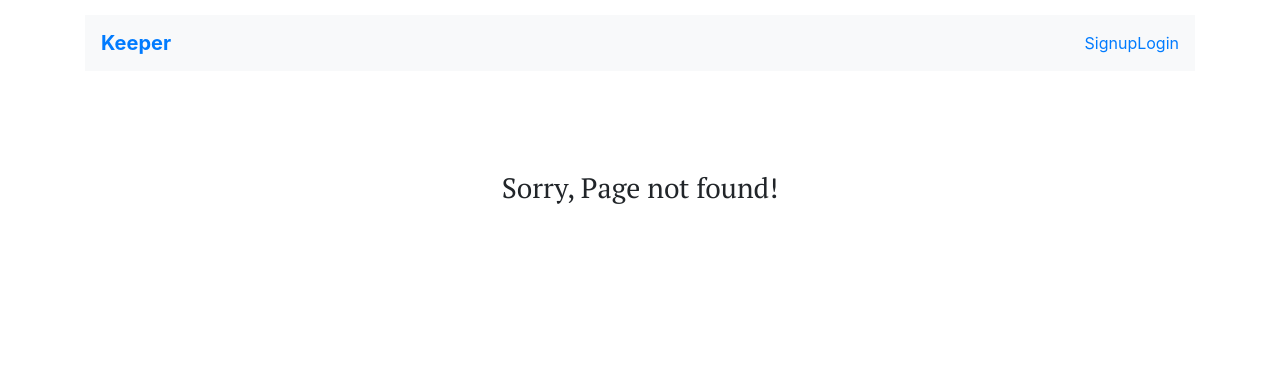
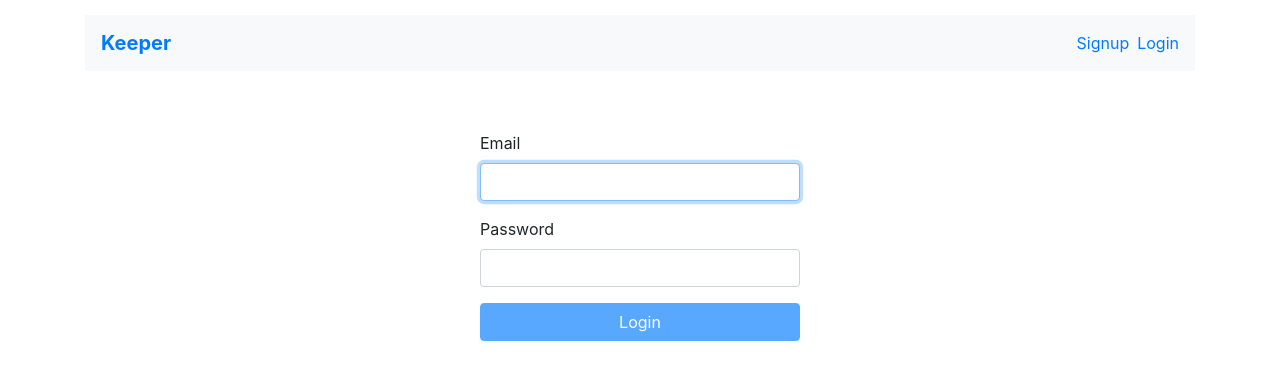
Before and after one commit to sprakash57/serverless-keeper-client, a React (Create React App) app: page /login in a window 1280 px wide. Before the commit this address had no page. Shown: the top 380 px of the page. Built offline with nearby package versions, Linux system fonts and the light colour scheme; what aws-amplify would draw is missing.

Commit message:
added login page

```diff
--- a/src/App.js
+++ b/src/App.js
@@ -1,10 +1,15 @@
-import React from 'react';
+import React, { useState } from 'react';
 import { Navbar, Nav, NavItem } from 'react-bootstrap';
 import { Link } from 'react-router-dom';
+import { AppContext } from './libs/context';
+import Routes from './Routes';
 import './App.css';
-import Routes from './Routes';
 
 function App() {
+  const [isAuthenticated, userHasAuthenticated] = useState(false);
+  function handleLogout() {
+    userHasAuthenticated(false);
+  }
   return (
     <div className="App container">
       <Navbar collapseOnSelect className="bg-light">
@@ -13,17 +18,24 @@ function App() {
         </Navbar.Brand>
         <Navbar.Collapse className="justify-content-end">
           <Nav>
+            {isAuthenticated
+              ? <NavItem onClick={handleLogout}><Link to="/login">Logout</Link></NavItem>
+              : <>
                 <NavItem>
                   <Link to="/signup">Signup</Link>
                 </NavItem>
-            <NavItem>
+                <NavItem className="ml-2">
                   <Link to="/login">Login</Link>
                 </NavItem>
+              </>
+            }
           </Nav>
         </Navbar.Collapse>
         <Navbar.Toggle aria-controls="responsive-navbar-nav" />
       </Navbar>
+      <AppContext.Provider value={{ isAuthenticated, userHasAuthenticated }}>
         <Routes />
+      </AppContext.Provider>
     </div>
   );
 }
--- a/src/Routes.js
+++ b/src/Routes.js
@@ -2,16 +2,14 @@ import React from 'react';
 import { Switch, Route } from "react-router-dom";
 import Home from './containers/Home';
 import NotFound from './containers/NotFound';
+import Login from './containers/Login';
 
 export default function Routes() {
     return (
         <Switch>
-            <Route exact path="/">
-                <Home />
-            </Route>
-            <Route>
-                <NotFound />
-            </Route>
+            <Route exact path="/" component={Home} />
+            <Route exact path="/login" component={Login} />
+            <Route component={NotFound} />
         </Switch>
     )
 }
--- a/src/config.js
+++ b/src/config.js
@@ -9,7 +9,7 @@ export default {
     },
     cognito: {
         REGION: "ap-south-1",
-        USER_POOL_ID: "ap-south-1_sterWE2oW ",
+        USER_POOL_ID: "ap-south-1_sterWE2oW",
         APP_CLIENT_ID: "6neubicaac4p5p2is9hik5audb",
         IDENTITY_POOL_ID: "ap-south-1:f3eda46b-84d5-4aee-8834-02a25c677add"
     }
--- /dev/null
+++ b/src/containers/Login.css
@@ -0,0 +1,10 @@
+@media all and (min-width: 480px) {
+    .Login {
+      padding: 60px 0;
+    }
+
+    .Login form {
+      margin: 0 auto;
+      max-width: 320px;
+    }
+  }
--- /dev/null
+++ b/src/containers/Login.js
@@ -0,0 +1,51 @@
+import React, { useState } from "react";
+import { Button, FormGroup, FormControl, FormLabel } from "react-bootstrap";
+import { Auth } from 'aws-amplify';
+import "./Login.css";
+import { useAppContext } from "../libs/context";
+
+export default function Login() {
+    const { userHasAuthenticated } = useAppContext();
+    const [email, setEmail] = useState("");
+    const [password, setPassword] = useState("");
+
+    function validateForm() {
+        return email.length > 0 && password.length > 0;
+    }
+
+    async function handleSubmit(event) {
+        event.preventDefault();
+        console.log(email, password);
+        try {
+            await Auth.signIn(email, password);
+            userHasAuthenticated(true);
+        } catch (error) {
+            alert(error.message);
+        }
+    }
+
+    return (
+        <div className="Login">
+            <form onSubmit={handleSubmit}>
+                <FormGroup controlId="email" bsSize="large">
+                    <FormLabel>Email</FormLabel>
+                    <FormControl
+                        autoFocus
+                        type="email"
+                        value={email}
+                        onChange={e => setEmail(e.target.value)}
+                    />
+                </FormGroup>
+                <FormGroup controlId="password" bsSize="large">
+                    <FormLabel>Password</FormLabel>
+                    <FormControl
+                        value={password}
+                        onChange={e => setPassword(e.target.value)}
+                        type="password"
+                    />
+                </FormGroup>
+                <Button block bsSize="large" disabled={!validateForm()} type="submit">Login</Button>
+            </form>
+        </div>
+    );
+}
--- /dev/null
+++ b/src/libs/context.js
@@ -0,0 +1,7 @@
+import { useContext, createContext } from 'react';
+
+export const AppContext = createContext(null);
+
+export function useAppContext() {
+    return useContext(AppContext);
+};
```
Lines whose indentation alone changed are shown as unchanged.
